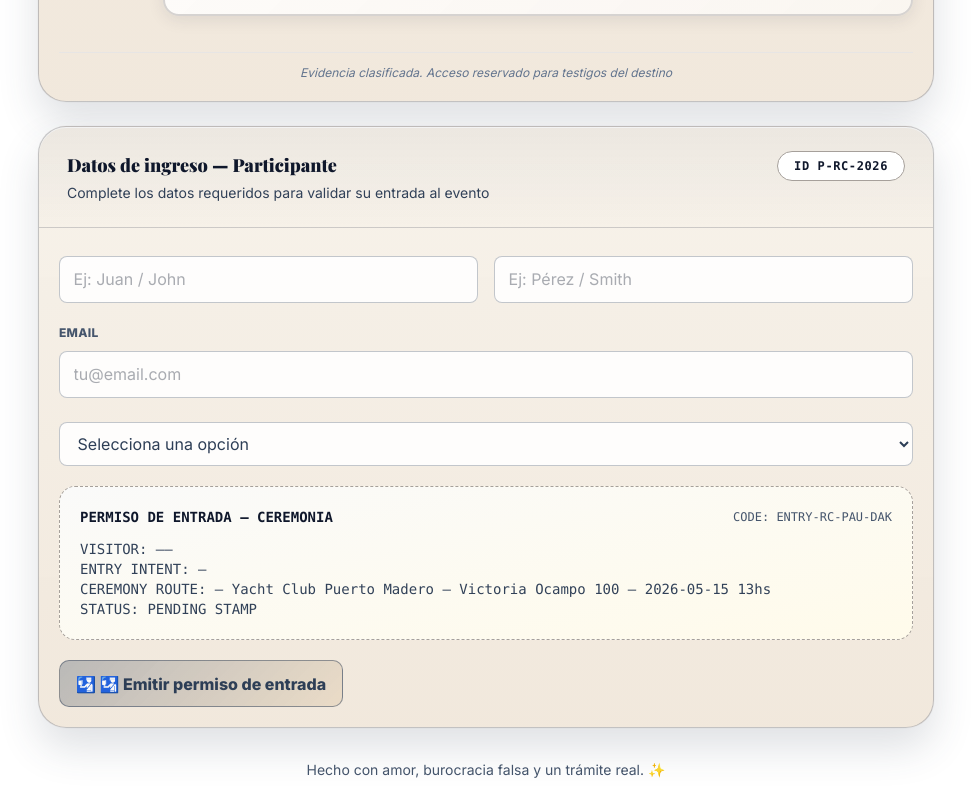
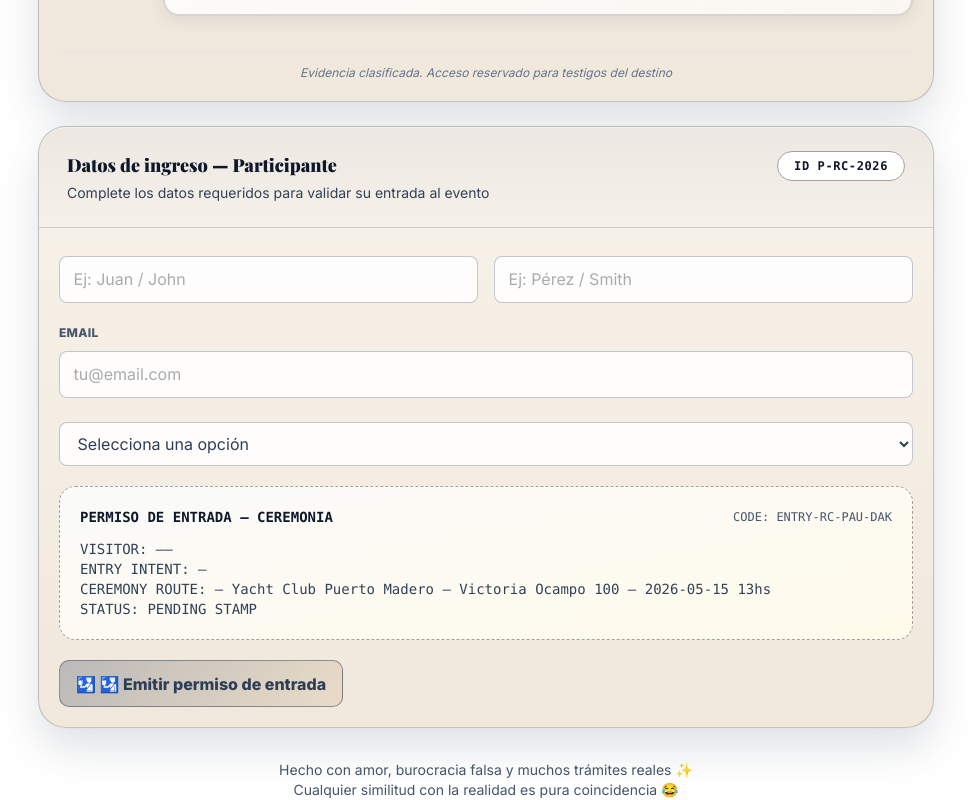
Before and after one commit to paupuentes919/wedding, a Vue app: page / in a window 1280 px wide. Shown: the part 3486-4286 px from the top of the page, without its empty margins (154-1125 px from the left). Built offline with nearby package versions, Linux system fonts and the light colour scheme.

Commit message:
footer doble

```diff
--- a/src/views/Home.vue
+++ b/src/views/Home.vue
@@ -624,6 +624,9 @@
       </div>
       <footer class="mt-8 text-center text-sm text-slate-600 font-medium">
         {{ copy.foot }}
+        <br />
+        {{ copy.foot2 }}
+        <br />
       </footer>
     </div>
 
@@ -717,7 +720,8 @@ const COPY = {
     giftCbu: "CBU: 00701583-30004038295770",
     giftHolder: "Titular: Paula Puentes",
     giftAlias: "Alias: pau.dakota.boda",
-    foot: "Hecho con amor, burocracia falsa y un trámite real. ✨",
+    foot: "Hecho con amor, burocracia falsa y muchos trámites reales ✨",
+    foot2: "Cualquier similitud con la realidad es pura coincidencia 😂",
     entryIntent: (v) =>
       ({
         yes: "ASISTO A LA CEREMONIA",
@@ -796,7 +800,8 @@ const COPY = {
     giftCbu: "CBU: 00701583-30004038295770",
     giftHolder: "Account holder: Paula Puentes",
     giftAlias: "Alias: pau.dakota.boda",
-    foot: "Made with love, fake bureaucracy, and a real legal step. ✨",
+    foot: "Made with love, fake bureaucracy, and many real legal steps ✨",
+    foot2: "Any resemblance to reality is purely coincidental 😂",
     entryIntent: (v) =>
       ({
         yes: "I ATTEND THE CEREMONY",
```
